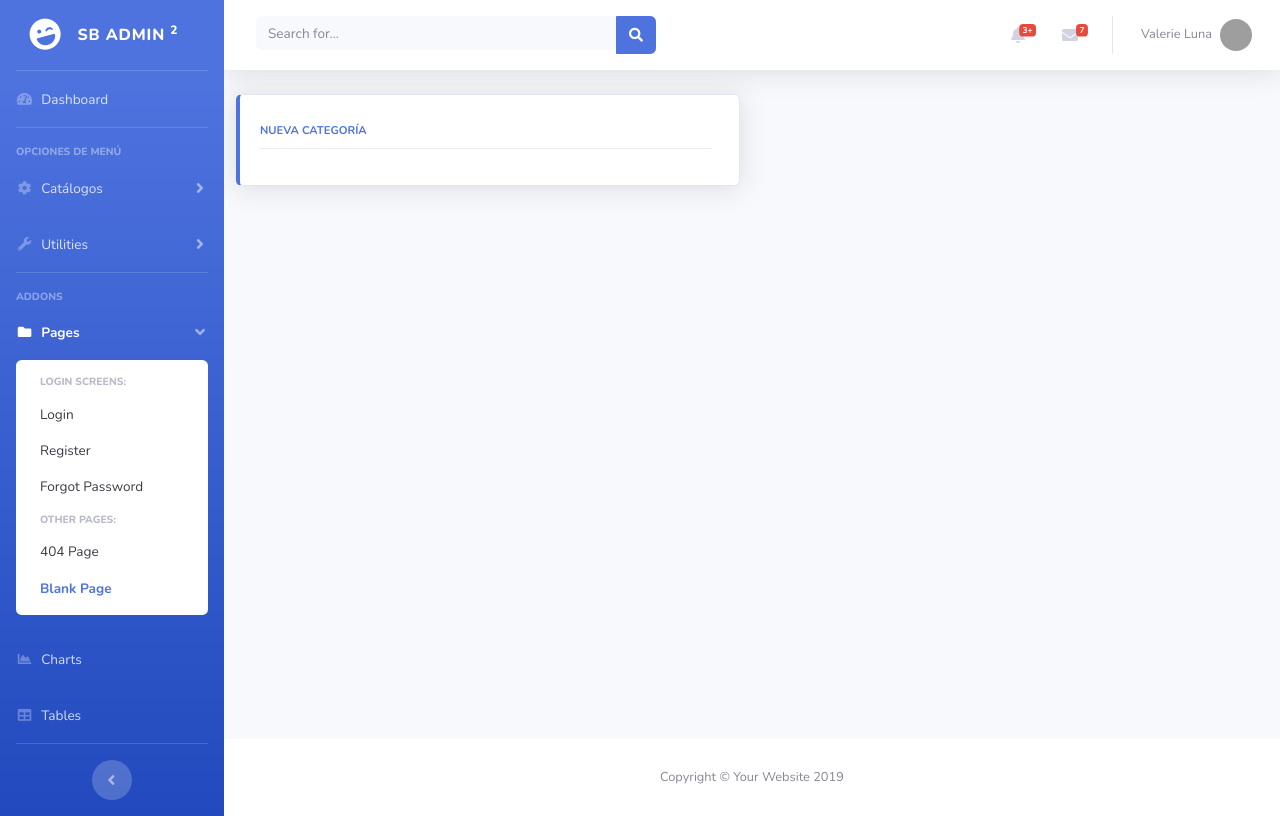
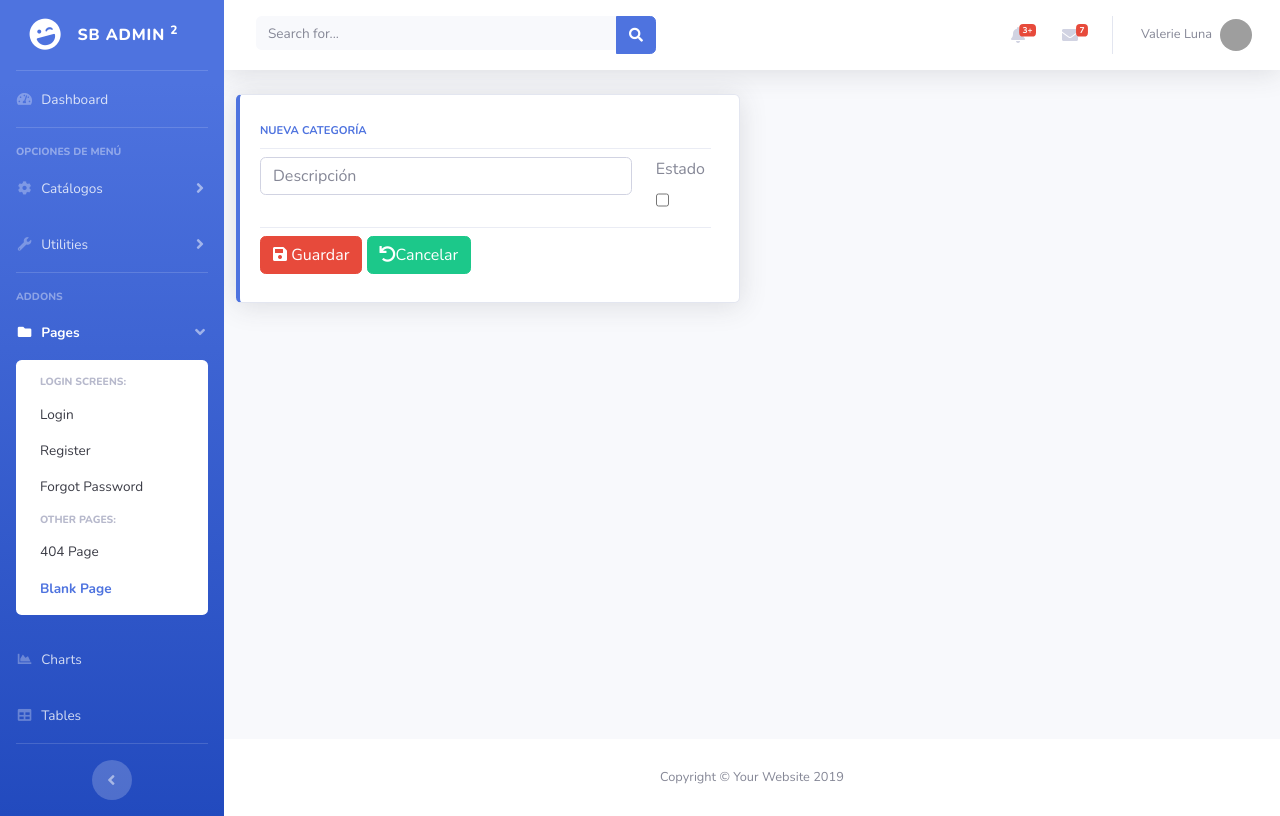
Before and after one commit to debsconsultores/sis_cmp_fac_py_dj_2.2-, a Django app: template inv/templates/inv/categoria_form.html in a window 1280 px wide. Run offline with Django 3.2, Linux system fonts and the light colour scheme; the template is opened without the code that fills it: values that come from a table or form of the project are taken from there, others are empty; some libraries are stand-ins or nearby versions; grey boxes are pictures that could not be loaded.

Commit message:
Categoria - New - Template Form

```diff
--- a/inv/templates/inv/categoria_form.html
+++ b/inv/templates/inv/categoria_form.html
@@ -12,6 +12,28 @@
                         Nueva Categoría
                     </div>
                     <div class="dropdown-divider"></div>
+                    <div class="row">
+                        <div class="col-10">
+                            <div class="input-group">
+                                <input type="text" name="descripcion" maxlength="100" class="form-control" required id="id_descripcion" placeholder="Descripción"
+                                value="">
+                            </div>
+                        </div>
+                        <div class="col-2">
+                            <div class="form-group">
+                                <label for="id_estado">Estado</label>
+                                <input type="checkbox" name="estado" class="form-control" id="id_estado" >
+                            </div>
+                        </div>
+                        <!-- {{ form.as_p }} -->
+                    </div>
+                    <div class="dropdown-divider"></div>
+                    <div class="row">
+                        <div class="col">
+                            <button type="submit" class="btn btn-danger"><span class="fa fa-save"></span> Guardar</button>
+                            <a href="{% url 'inv:categoria_list' %}" class="btn btn-success"><span class="fa fa-undo"></span>Cancelar</a>
+                        </div>
+                    </div>
                 </div>
             </div>
             </div>
```
